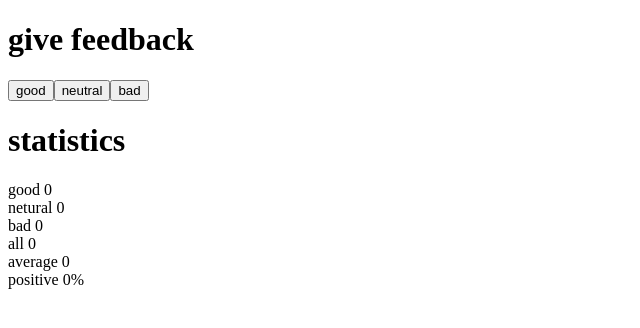
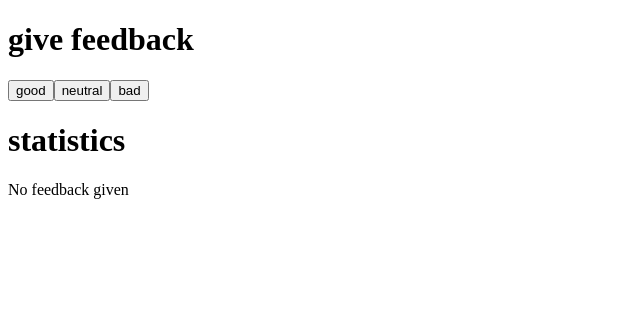
Before and after one commit to luci89/fullstack, a React (Vite) app in the folder part1/unicafe/: page / in a window 1280 px wide. Shown: the top 328 px of the page, without its empty margins (0-640 px from the left). Built offline with nearby package versions, Linux system fonts and the light colour scheme.

Commit message:
1. Complete 1.9: unicafe step 4 2. Add conditional rendering for statistics component

```diff
--- a/part1/unicafe/src/App.jsx
+++ b/part1/unicafe/src/App.jsx
@@ -7,9 +7,18 @@ const Button = (props) => {
 }
 
 const Statistics = (props) => {
+  if(props.all === 0) {
+    return (
+      <div>
+        <p>
+          No feedback given
+        </p>
+      </div>
+    )
+  }
+
   return (
     <div>
-      <h1>statistics</h1>
       <p>
         good {props.good}<br />
         netural {props.neutral}<br />
@@ -57,6 +66,7 @@ const App = () => {
       <button onClick={handleGoodClick}>good</button>
       <button onClick={handleNeutralClick}>neutral</button>
       <button onClick={handleBadClick}>bad</button>
+      <h1>statistics</h1>
       <Statistics good={good} bad={bad} neutral={neutral} all={all} average={average} positive={positive} />
     </div>
   )
```
